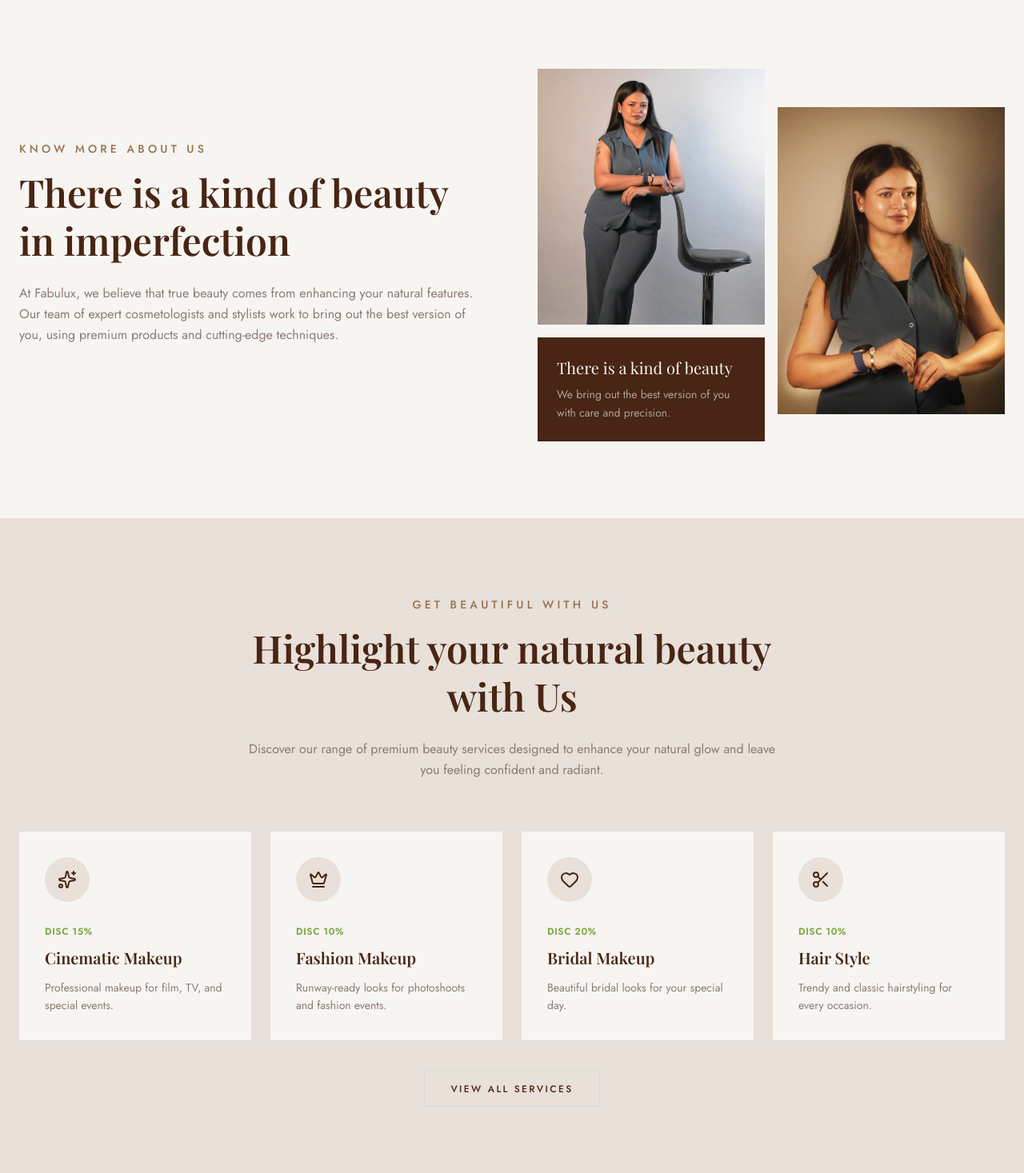
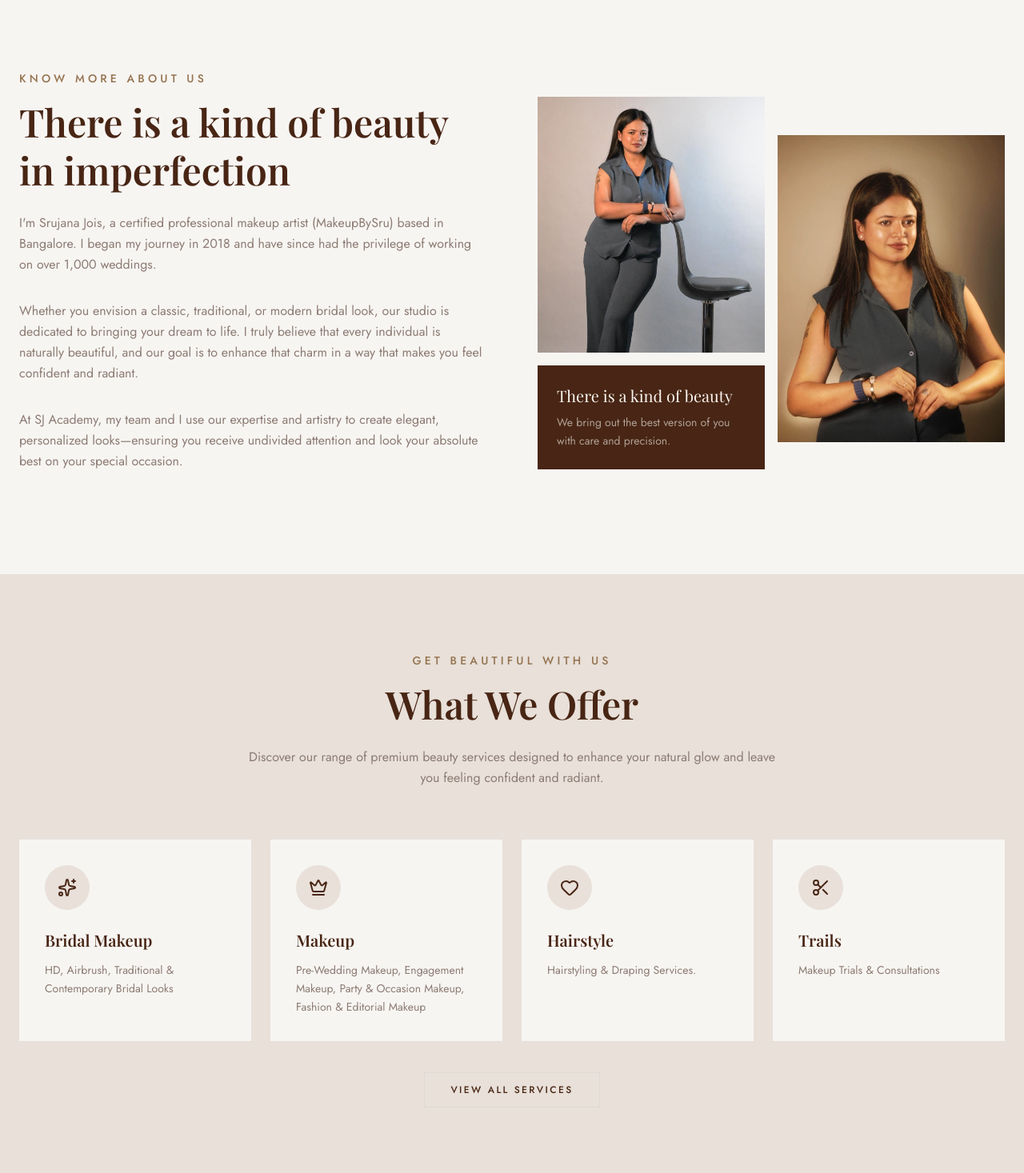
Before and after one commit to AmithBV0606/sj-makeover, a Next.js app: page / in a window 1280 px wide. Shown: the part 810-2277 px from the top of the page at 80% size. Built offline with nearby package versions, Linux system fonts and the light colour scheme; a web font is replaced by a local one.

Commit message:
Updated about and services offered section.

```diff
--- a/src/components/AboutSection.tsx
+++ b/src/components/AboutSection.tsx
@@ -20,10 +20,23 @@ const AboutSection = () => {
               There is a kind of beauty in imperfection
             </h2>
             <p className="text-muted-foreground font-body leading-relaxed mb-8">
-              At Fabulux, we believe that true beauty comes from enhancing your
-              natural features. Our team of expert cosmetologists and stylists
-              work to bring out the best version of you, using premium products
-              and cutting-edge techniques.
+              I&apos;m Srujana Jois, a certified professional makeup artist
+              (MakeupBySru) based in Bangalore. I began my journey in 2018 and
+              have since had the privilege of working on over 1,000 weddings.
+            </p>
+
+            <p className="text-muted-foreground font-body leading-relaxed mb-8">
+              Whether you envision a classic, traditional, or modern bridal
+              look, our studio is dedicated to bringing your dream to life. I
+              truly believe that every individual is naturally beautiful, and
+              our goal is to enhance that charm in a way that makes you feel
+              confident and radiant.
+            </p>
+
+            <p className="text-muted-foreground font-body leading-relaxed mb-8">
+              At SJ Academy, my team and I use our expertise and artistry to
+              create elegant, personalized looks—ensuring you receive undivided
+              attention and look your absolute best on your special occasion.
             </p>
           </motion.div>
 
@@ -51,7 +64,8 @@ const AboutSection = () => {
                     There is a kind of beauty
                   </h3>
                   <p className="text-cream/60 font-body text-sm leading-relaxed">
-                    We bring out the best version of you with care and precision.
+                    We bring out the best version of you with care and
+                    precision.
                   </p>
                 </div>
               </div>
--- a/src/components/HeroSection.tsx
+++ b/src/components/HeroSection.tsx
@@ -69,7 +69,7 @@ const HeroSection = () => {
               </Link>
               <div>
                 <p className="text-cream/60 text-xs uppercase tracking-[0.15em] font-body">
-                  Make Appointment
+                  Contact
                 </p>
                 <p className="text-cream font-display text-lg">
                   +91 9986160243
@@ -90,11 +90,9 @@ const HeroSection = () => {
               </Link>
               <div>
                 <p className="text-cream/60 text-md tracking-[0.15em] font-body">
-                  @makeupbysru
+                  Make Appointment
                 </p>
-                <p className="text-cream font-display text-lg">
-                  +91 9986160243
-                </p>
+                <p className="text-cream font-display text-lg">@makeupbysru</p>
               </div>
             </div>
           </div>
--- a/src/components/ServicesSection.tsx
+++ b/src/components/ServicesSection.tsx
@@ -6,27 +6,23 @@ import { Scissors, Sparkles, Crown, Heart } from "lucide-react";
 const services = [
   {
     icon: Sparkles,
-    discount: "Disc 15%",
-    title: "Cinematic Makeup",
-    desc: "Professional makeup for film, TV, and special events.",
+    title: "Bridal Makeup",
+    desc: "HD, Airbrush, Traditional & Contemporary Bridal Looks",
   },
   {
     icon: Crown,
-    discount: "Disc 10%",
-    title: "Fashion Makeup",
-    desc: "Runway-ready looks for photoshoots and fashion events.",
+    title: "Makeup",
+    desc: "Pre-Wedding Makeup, Engagement Makeup, Party & Occasion Makeup,  Fashion & Editorial Makeup",
   },
   {
     icon: Heart,
-    discount: "Disc 20%",
-    title: "Bridal Makeup",
-    desc: "Beautiful bridal looks for your special day.",
+    title: "Hairstyle",
+    desc: "Hairstyling & Draping Services.",
   },
   {
     icon: Scissors,
-    discount: "Disc 10%",
-    title: "Hair Style",
-    desc: "Trendy and classic hairstyling for every occasion.",
+    title: "Trails",
+    desc: "Makeup Trials & Consultations",
   },
 ];
 
@@ -36,9 +32,7 @@ const ServicesSection = () => {
       <div className="container mx-auto px-6">
         <div className="text-center max-w-2xl mx-auto mb-16">
           <span className="section-subtitle">Get Beautiful With Us</span>
-          <h2 className="section-title mt-3 mb-6">
-            Highlight your natural beauty with Us
-          </h2>
+          <h2 className="section-title mt-3 mb-6">What We Offer</h2>
           <p className="text-muted-foreground font-body leading-relaxed">
             Discover our range of premium beauty services designed to enhance
             your natural glow and leave you feeling confident and radiant.
@@ -61,9 +55,6 @@ const ServicesSection = () => {
                   className="text-brown-dark group-hover:text-cream transition-colors"
                 />
               </div>
-              <span className="text-olive text-xs font-body font-semibold uppercase tracking-wider">
-                {service.discount}
-              </span>
               <h3 className="font-display text-xl font-semibold text-brown-dark group-hover:text-cream mt-2 mb-3 transition-colors">
                 {service.title}
               </h3>
@@ -85,3 +76,10 @@ const ServicesSection = () => {
 };
 
 export default ServicesSection;
+
+// Bridal Makeup – HD, Airbrush, Traditional & Contemporary Bridal Looks
+// Pre-Wedding & Engagement Makeup
+// Party & Occasion Makeup
+// Fashion & Editorial Makeup
+// Hairstyling & Draping Services
+// Makeup Trials & Consultations
```
